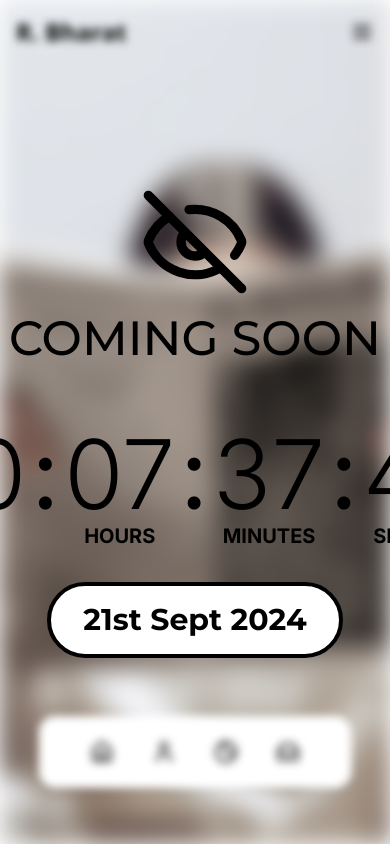
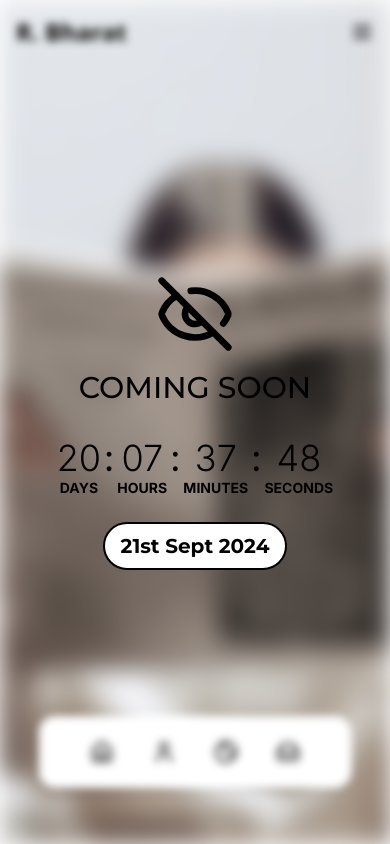
Before and after one commit to Kabir079/portfolio, a React (Vite) app: page / in a window 390 px wide. Built offline with nearby package versions, Linux system fonts and the light colour scheme.

Commit message:
change: coming soon responsiveness

```diff
--- a/src/components/ui/coming-soon.tsx
+++ b/src/components/ui/coming-soon.tsx
@@ -30,26 +30,30 @@ export function ComingSoon() {
 
   return (
     <div className="relative h-full w-full flex flex-col items-center justify-center text-black font-montserrat">
-      <EyeOff className="w-28 h-28 mb-4" />
-      <h1 className="text-5xl font-medium mb-16">COMING SOON</h1>
-      <div className="flex items-baseline mb-8">
+      <EyeOff className="w-20 h-20 sm:w-24 sm:h-24 md:w-28 md:h-28 mb-4" />
+      <h1 className="text-3xl sm:text-4xl md:text-5xl font-medium mb-8 sm:mb-12 md:mb-16">
+        COMING SOON
+      </h1>
+      <div className="flex items-baseline mb-6 sm:mb-7 md:mb-8">
         {Object.entries(timeLeft).map(([unit, value], index, array) => (
           <React.Fragment key={unit}>
             <div className="text-center">
-              <div className="text-8xl font-inter font-light">
+              <div className="text-4xl sm:text-6xl md:text-8xl font-inter font-light">
                 {value.toString().padStart(2, "0")}
               </div>
-              <div className="text-xl font-inter font-bold uppercase">
+              <div className="text-sm sm:text-base md:text-xl font-inter font-bold uppercase">
                 {unit}
               </div>
             </div>
             {index < array.length - 1 && (
-              <div className="text-8xl font-medium mx-2">:</div>
+              <div className="text-4xl sm:text-6xl md:text-8xl font-medium mx-1 sm:mx-2">
+                :
+              </div>
             )}
           </React.Fragment>
         ))}
       </div>
-      <div className="bg-white rounded-full px-8 py-4 text-3xl border-4 border-black font-bold">
+      <div className="bg-white rounded-full px-4 sm:px-6 md:px-8 py-2 sm:py-3 md:py-4 text-xl sm:text-2xl md:text-3xl border-2 sm:border-3 md:border-4 border-black font-bold">
         21st Sept 2024
       </div>
     </div>
```
